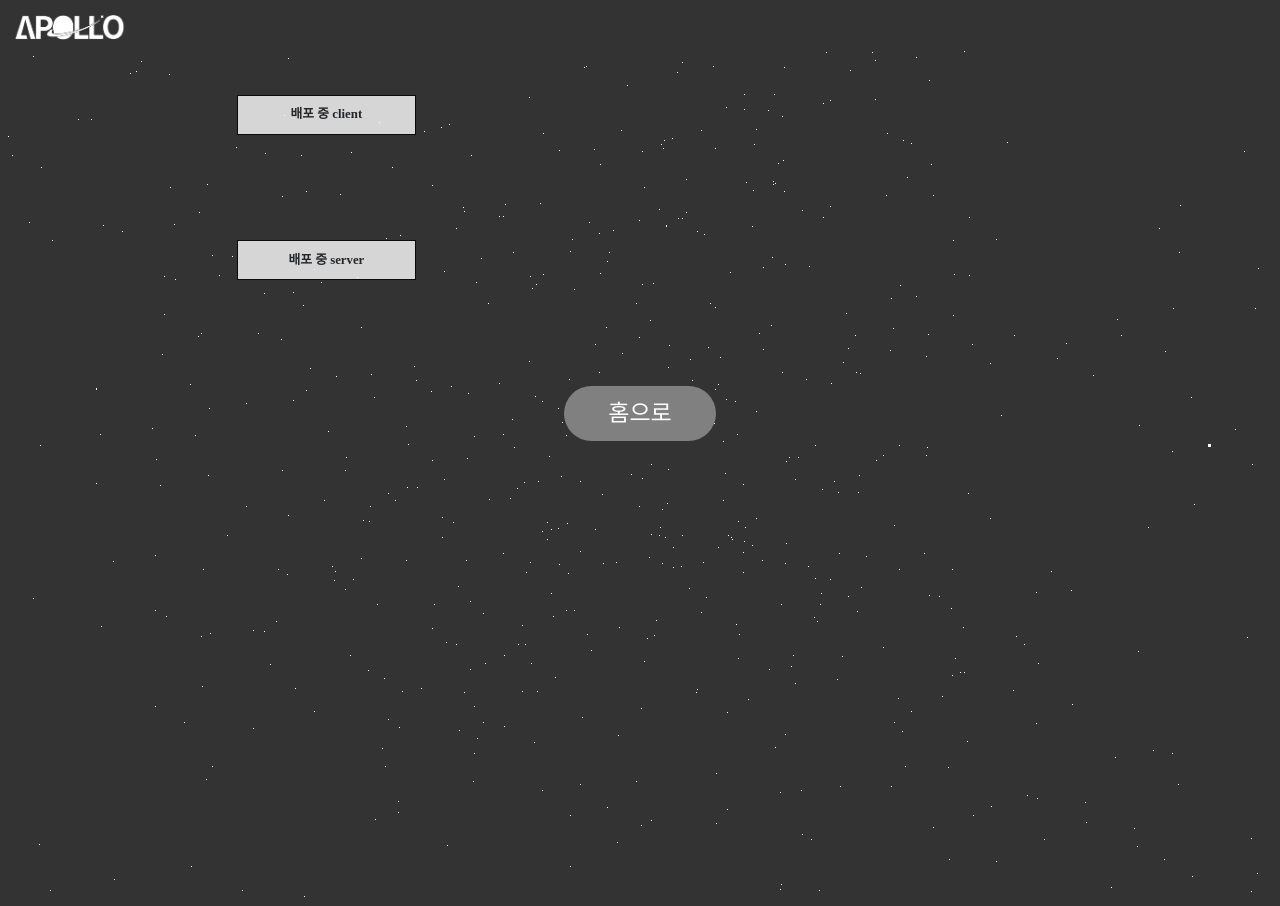
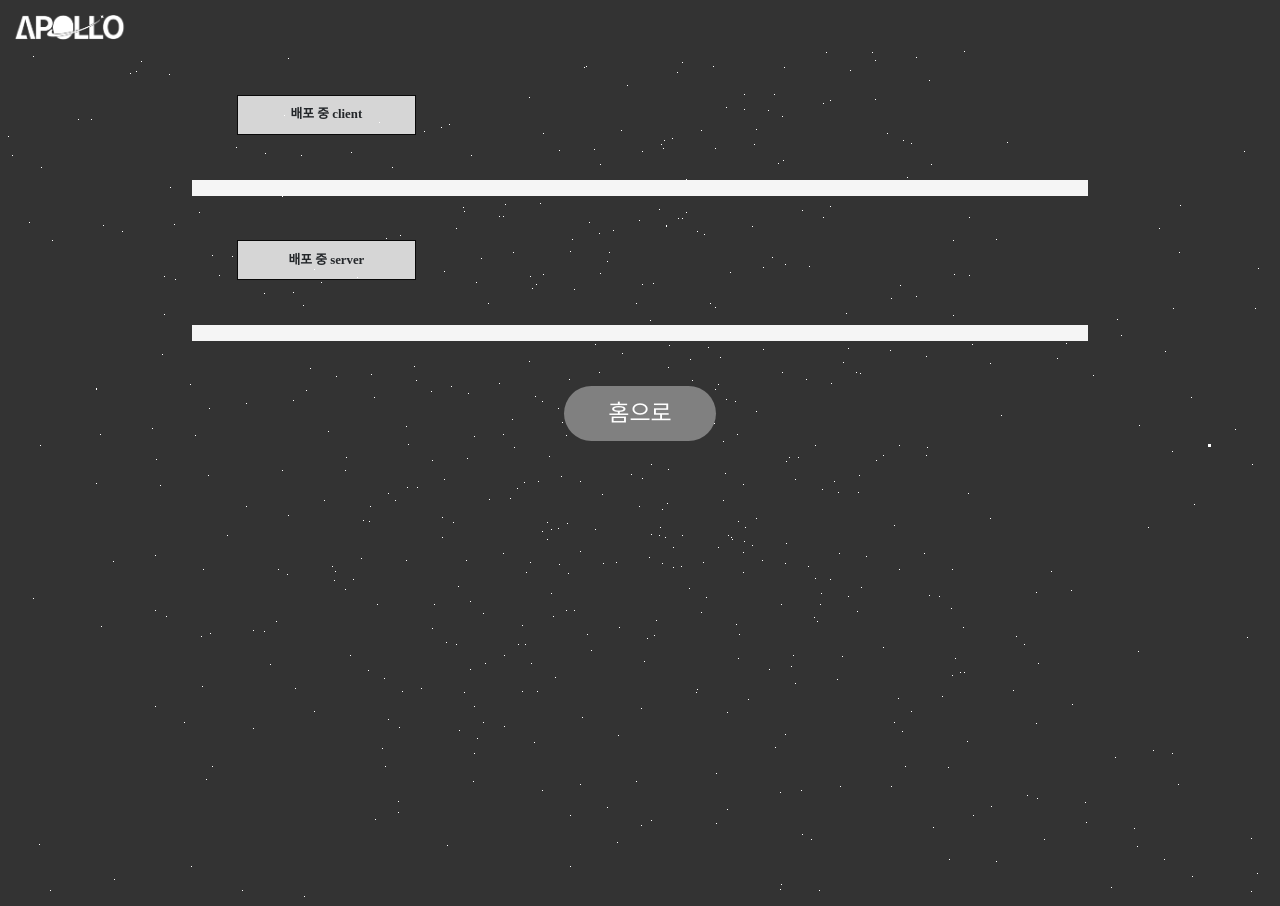
Before and after one commit to Hanium-Apollo/Apollo-Platform, a React (Create React App) app: page /deploy in a window 1280 px wide. Built offline with nearby package versions, Linux system fonts and the light colour scheme; a web font is replaced by a local one.

Commit message:
Feat: Deploy Page 배포중인 서비스 display 조정

```diff
--- a/src/assets/css/deploy.css
+++ b/src/assets/css/deploy.css
@@ -46,6 +46,8 @@
   opacity: 0.8;
 }
 .deploylist {
+  display: flex;
+  background-color: whitesmoke;
   margin-top: 5%;
   height: 60%;
   max-height: 250px;
--- a/src/pages/DeployListPage/DeployList.tsx
+++ b/src/pages/DeployListPage/DeployList.tsx
@@ -8,6 +8,7 @@ import {
   serverRepoDeleteService,
 } from "../../apis/RepoService";
 import { UserInfo } from "../../apis/UserServiceType";
+import { useCookies } from "react-cookie";
 
 type deployData = {
   repoName: string;
@@ -83,6 +84,7 @@ function NumberList({ deploylist }: ListItemProps) {
 
 function DeployList() {
   const [DeployData, setDeployData] = useState<ListItemProps["deploylist"]>([]);
+  const [cookie] = useCookies(["token"]);
   const ClientData = useMemo(() => {
     return DeployData.filter((item) => item.type === "client");
   }, [DeployData]);
@@ -93,7 +95,7 @@ function DeployList() {
   const getDeploy = useCallback(() => {
     let info = localStorage.getItem("userInfo");
     let parsedInfo = info ? (JSON.parse(info) as UserInfo) : null;
-    let accessToken = localStorage.getItem("token");
+    let accessToken = cookie.token;
     if (!parsedInfo) return;
     let userId = parsedInfo.id;
     if (accessToken && userId) {
@@ -106,7 +108,7 @@ function DeployList() {
           console.error("Error fetching data:", error);
         });
     }
-  }, []);
+  }, [cookie.token]);
 
   useEffect(() => {
     getDeploy();
@@ -120,8 +122,8 @@ function DeployList() {
       <div>
         <div className="name">배포 중 server</div>
         {ServerData !== null && <NumberList deploylist={ServerData} />}
-        <Button css={"fhomebtn"} text={"home"} />
       </div>
+      <Button css={"fhomebtn"} text={"home"} />
     </div>
   );
 }
```
